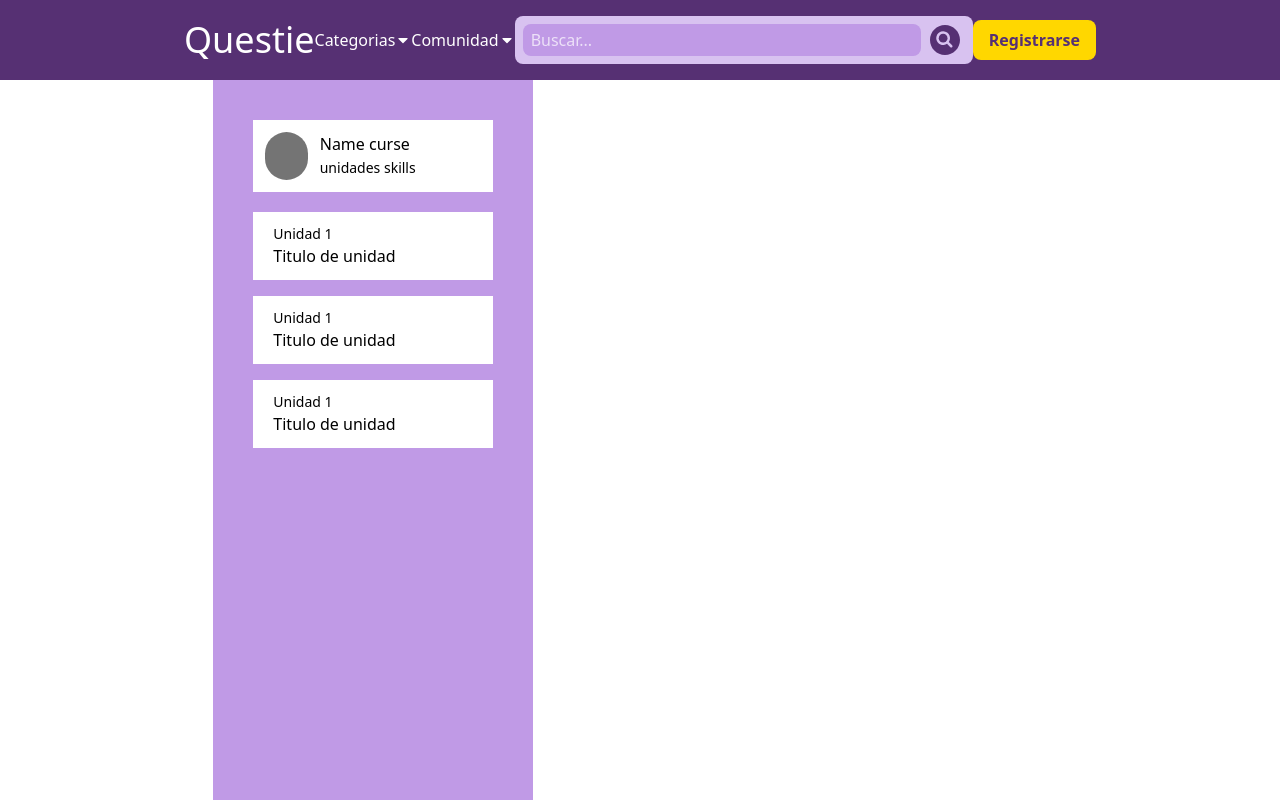
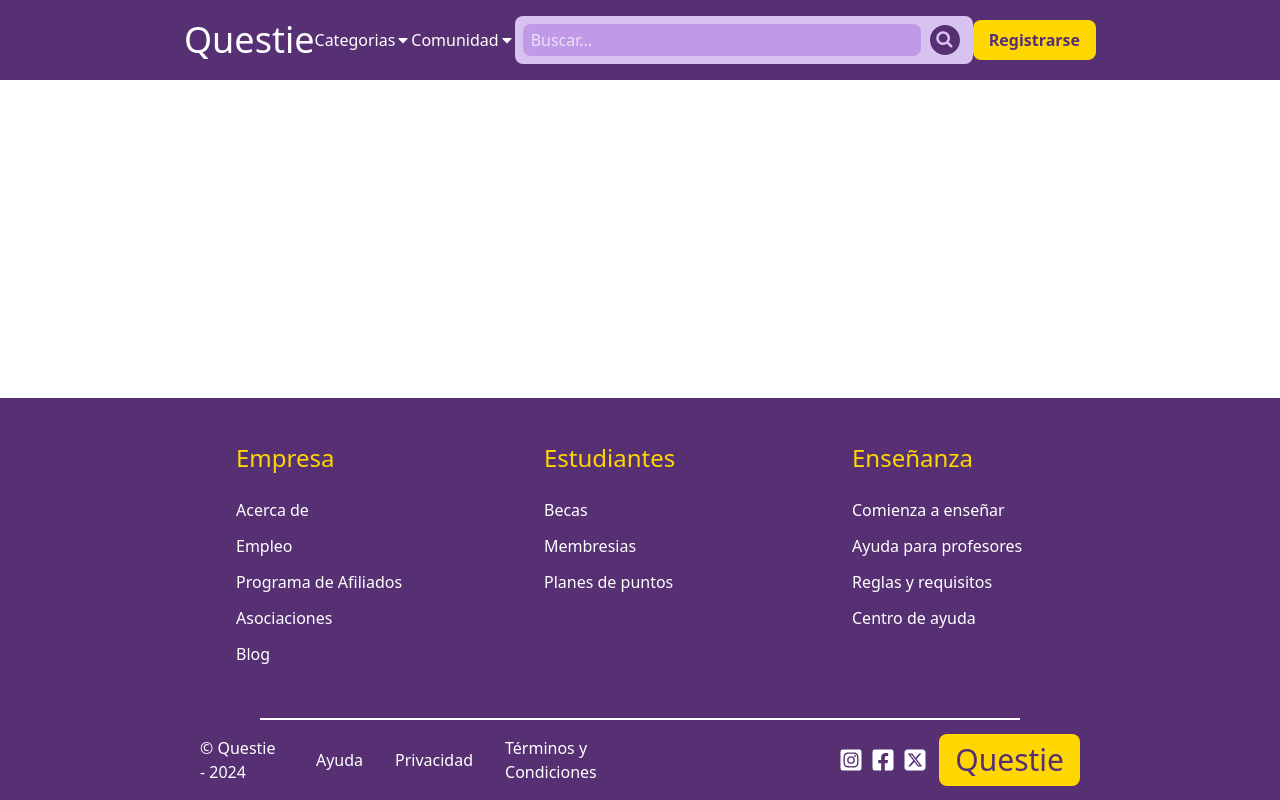
Before and after one commit to IScetta/Questie-Front, a Next.js app: page / in a window 1280 px wide. Shown: the top 800 px of the page. Built offline with nearby package versions, Linux system fonts and the light colour scheme.

Commit message:
CambioAllouy

```diff
--- a/src/app/layout.tsx
+++ b/src/app/layout.tsx
@@ -22,7 +22,7 @@ export default function RootLayout({
     <html lang="es">
       <body className="flex flex-col min-h-screen justify-between">
         <Navbar />
-        <ColumnCurso />
+
         {children}
         <Footer />
       </body>
```
